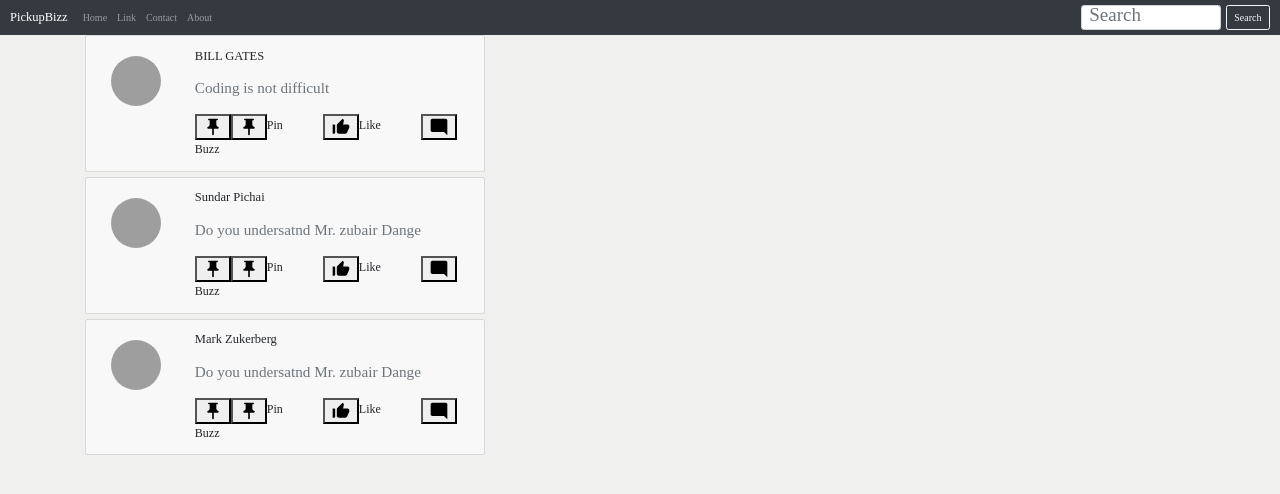
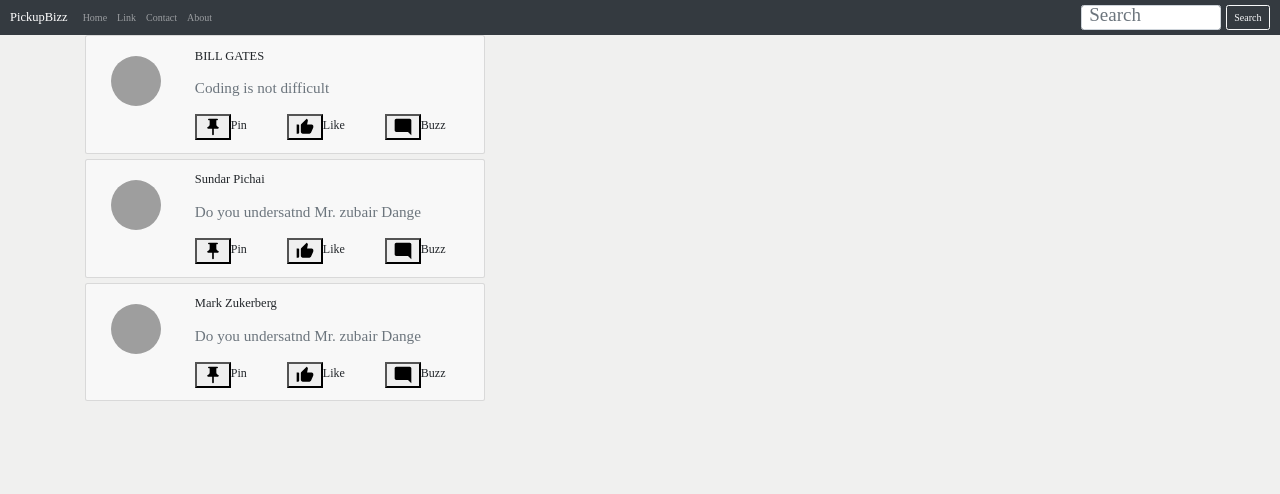
Before and after one commit to Khwajapasha/Personal-Repo, a React (Create React App) app in the folder self-practice/: page / in a window 1280 px wide. Shown: the top 494 px of the page. Built offline with nearby package versions, Linux system fonts and the light colour scheme; grey boxes are pictures that could not be loaded.

Commit message:
initial check in

```diff
--- a/self-practice/src/Component/BloggerArea/BlogThread.jsx
+++ b/self-practice/src/Component/BloggerArea/BlogThread.jsx
@@ -26,9 +26,7 @@
             <button style={{ fontSize: "10px" }}>
               <img src={PinLogo} alt=" " style={{ width: "20px" }} />
             </button>
-            <button style={{ fontSize: "10px" }}>
-              <img src={PinLogo} alt=" " style={{ width: "20px" }} />
-            </button>
+
             <span style={{ fontSize: "12px" }}>Pin</span>
             <button
               style={{
```
